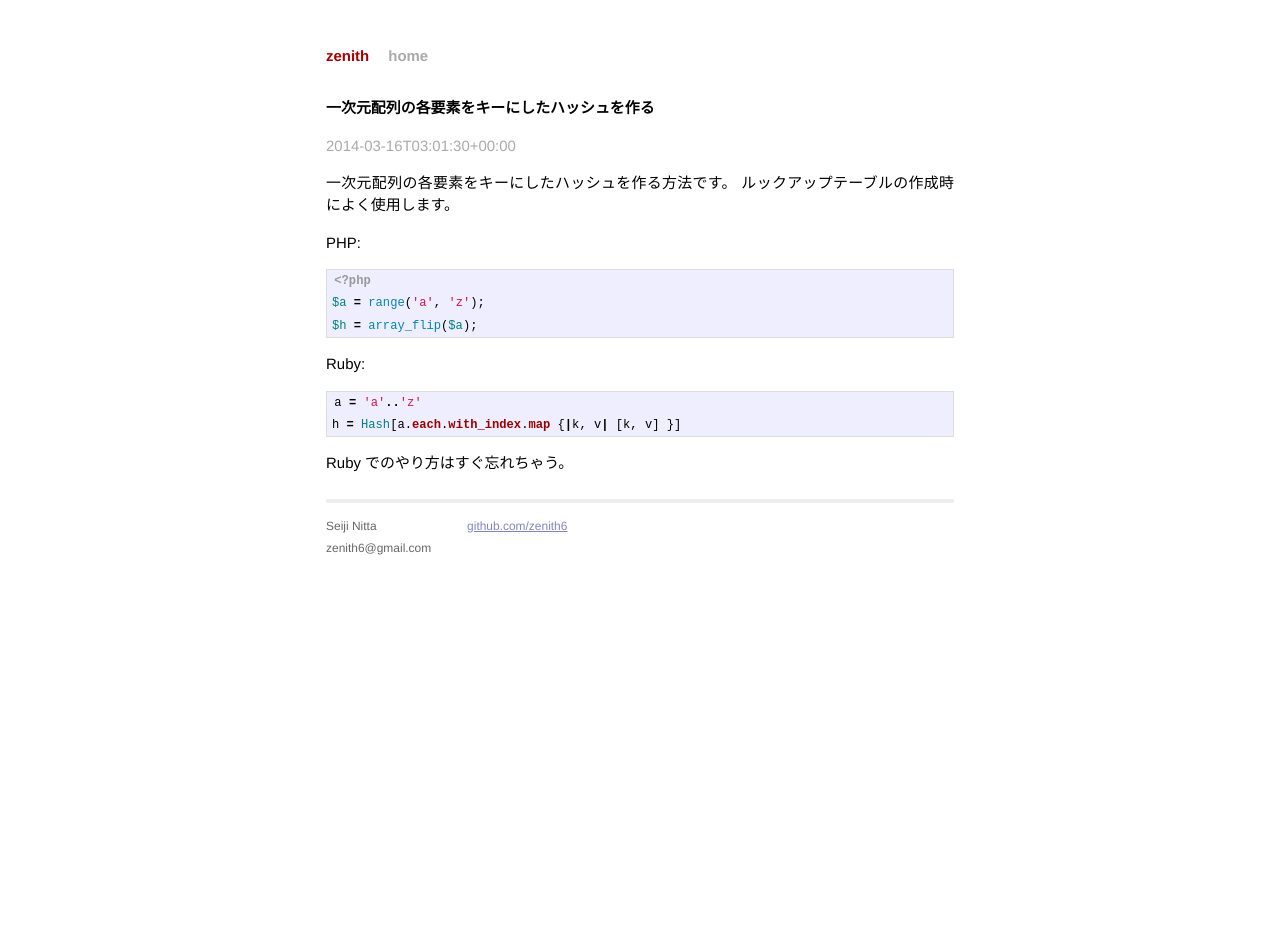
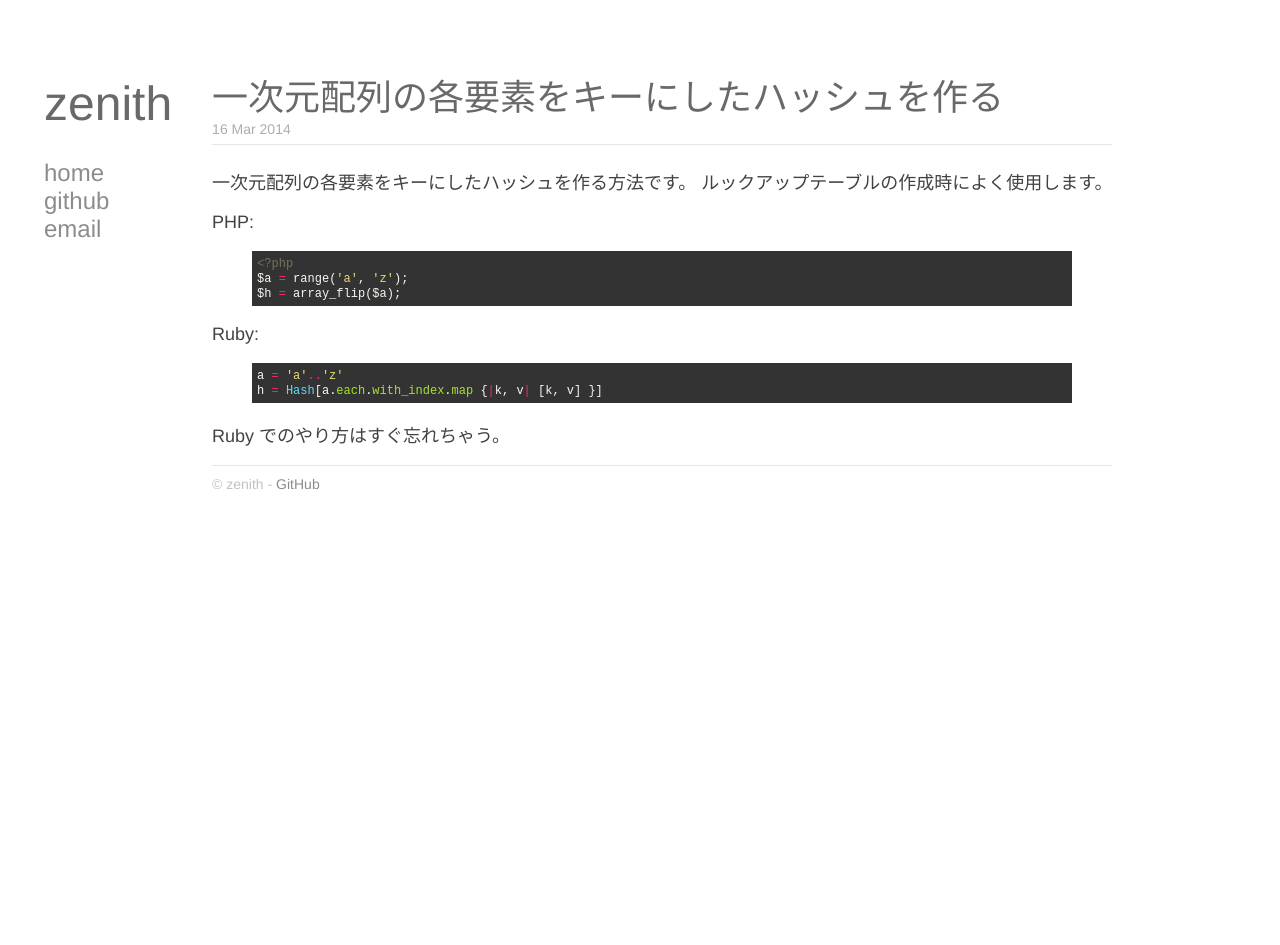
Before and after one commit to zenith6/zenith6.github.io, a Jekyll site: the page built from _posts/2014-03-16-array-to-hash.markdown, in a window 1280 px wide. Built offline with Jekyll 4.4.1, drawn with Linux system fonts in a browser that asks for light colours; Markdown is read by kramdown in place of the engine named in the settings; after the commit the page ends 900 px from its top, so only the background shows below that.

Commit message:
デザインを変更

```diff
--- a/_config.yml
+++ b/_config.yml
@@ -1,6 +1,16 @@
 name: zenith
 markdown: redcarpet
 pygments: true
+github: github.com/zenith6
+about:
+urls:
+    - text: github
+      url: https://github.com/zenith6
+    - text: email
+      url: mailto:zenith6@gmail.com
+
+redcarpet:
+    extensions: [no_intra_emphasis, fenced_code_blocks, autolink, tables, with_toc_data]
 
 exclude: [
     'Rakefile'
--- a/_layouts/default.html
+++ b/_layouts/default.html
@@ -3,7 +3,7 @@
     <head>
         <meta charset="utf-8">
         <meta http-equiv="X-UA-Compatible" content="IE=edge,chrome=1">
-        <title>{{ page.title }}</title>
+		<title>{% if page.title %} {{ page.title }} {% else %} {{ site.name }} {% endif %}</title>
         <meta name="viewport" content="width=device-width">
 
         <!-- syntax highlighting CSS -->
@@ -12,30 +12,40 @@
         <!-- Custom CSS -->
         <link rel="stylesheet" href="/css/main.css">
 
-        </head>
+    </head>
     <body>
-        <div class="site">
-            <div class="header">
-                <h1 class="title">
-                    <a href="/">{{ site.name }}</a>
-                </h1>
-                <a class="extra" href="/">home</a>
-            </div>
 
-            {{ content }}
+		<div id="container">
 
-            <div class="footer">
-                <div class="contact">
-                    <p>
-                        Seiji Nitta<br /> zenith6@gmail.com
-                    </p>
-                </div>
-                <div class="contact">
-                    <p>
-                        <a href="https://github.com/zenith6">github.com/zenith6</a>
-                    </p>
-                </div>
-            </div>
-        </div>
+			<div class="left">
+				<h1>{{ site.name }}</h1>
+
+				<a href="/">home</a><br />
+				{% for i in site.urls %}
+					<a class="about" href="{{ i.url }}">{{ i.text }}</a><br />
+				{% endfor %}
+
+				{% if site.about %}
+				<div id="about">
+					<strong>about</strong><br />
+					{{ site.about }}
+				</div>
+				{% endif %}
+			</div>
+
+			<div class="right">
+
+				{{ content }}
+
+				<footer>
+					&copy; {{ site.name }}
+					{% if site.github %}
+						- <a href="{{ site.github }}">{{ site.github }}</a>
+					{% endif %}
+				</footer>
+			</div>
+
+		</div>
+
     </body>
 </html>
--- a/_layouts/post.html
+++ b/_layouts/post.html
@@ -1,9 +1,9 @@
 ---
 layout: default
 ---
-<h2>{{ page.title }}</h2>
-<p class="meta">{{ page.date | date_to_xmlschema }}</p>
+<h1>{{ page.title }}</h1>
+<span class="time">{{ page.date | date_to_string }}</span>
 
-<div class="post">
-{{ content }}
+<div class="content">
+	<div class="post">{{ content }}</div>
 </div>
--- a/css/main.css
+++ b/css/main.css
@@ -1,160 +1,160 @@
-/*****************************************************************************/
-/*
-/* Common
-/*
-/*****************************************************************************/
-
-/* Global Reset */
-* {
-  margin: 0;
-  padding: 0;
+/**
+ * //////////////
+ * Master styling
+ * //////////////
+ */
+body {
+    font-family: 'Helvetica Neue', Helvetica, Arial, sans-serif;
+    font-size: 18px;
+    color: #424242;
 }
 
-html, body { height: 100%; }
-
-body {
-  background-color: #FFF;
-  font: 13.34px Helvetica, Arial, sans-serif;
-  font-size: small;
-  text-align: center;
+/**
+ * //////////////////////////
+ * Font and link declarations
+ * //////////////////////////
+ */
+span.time {
+    color: #ADADAD;
+    margin-bottom: 0.2em;
+    font-size: 14px;
 }
 
-h1, h2, h3, h4, h5, h6 {
-  font-size: 100%; }
-
-h1 { margin-bottom: 1em; }
-p { margin: 1em 0; }
-
-a         { color: #00a; }
-a:hover   { color: #000; }
-a:visited { color: #a0a; }
-
-/*****************************************************************************/
-/*
-/* Home
-/*
-/*****************************************************************************/
-.posts {
-  list-style-type: none;
-  margin-bottom: 2em;
+h1 {
+    font-weight: normal;
+    color: #696969;
+    margin-bottom: 28px;
 }
 
-.posts li {
-  line-height: 1.75em;
+h2 {
+    font-weight: normal;
+    margin-bottom: 5px;
+    color: #666666;
+    border-bottom: 1px solid #E6E6E6;
 }
 
-.posts span {
-  color: #aaa;
-  font-family: Monaco, "Courier New", monospace;
-  font-size: 80%;
+h3 {
+    font-weight: normal;
+    margin-bottom: 5px;
+    color: #666666;
+    text-decoration: underline;
 }
 
-/*****************************************************************************/
-/*
-/* Site
-/*
-/*****************************************************************************/
-
-.site {
-  font-size: 115%;
-  text-align: justify;
-  width: 42em;
-  margin: 3em auto 2em;
-  line-height: 1.5em;
+a, a:link, a:active {
+    text-decoration: none;
+    color: #8C8C8C;
 }
 
-.header a {
-  font-weight: bold;
-  text-decoration: none;
+a:hover {
+    color: #B3B3B3;
+    text-decoration: underline;
 }
 
-.title {
-  display: inline-block;
-  margin-bottom: 2em;
+/**
+ * /////////////////
+ * Container element
+ * /////////////////
+ */
+div#container {
+    margin: auto;
+    padding: 2em;
 }
 
-.title a {
-  color: #a00;
+/**
+ * //////////////////////////////////
+ * Right aka content column formatting
+ * //////////////////////////////////
+ */
+div.right {
+    width: auto;
+    float: left;
 }
 
-.title a:hover {
-  color: #000;
+div.content {
+    border-top: 1px solid #E6E6E6;
+    margin-top: 5px;
+    padding-top: 5px;
 }
 
-.header a.extra {
-  color: #aaa;
-  margin-left: 1em;
+div.content pre {
+    background: #333333;
+    padding: 5px;
+    color: #FFF;
+    font-family: Menlo, Monaco, Consolas, 'Courier New', monospace;
+    font-size: 12px;
+
+    white-space: pre-wrap;
+    word-wrap: break-word;
+    overflow: auto;
 }
 
-.header a.extra:hover {
-  color: #000;
+div.content .highlight {
+	background: #333333;
 }
 
-.meta {
-  color: #aaa;
+footer {
+    border-top: 1px solid #E6E6E6;
+    width: 100%;
+    height: 10px;
+    margin-top: 10px;
+    padding-top: 10px;
+    color: #C2C2C2;
+    font-size: 14px;
+    bottom: 0;
+    padding-bottom: 10px;
 }
 
-.footer {
-  font-size: 80%;
-  color: #666;
-  border-top: 4px solid #eee;
-  margin-top: 2em;
-  overflow: hidden;
+footer div#github {
+	text-align: right;
 }
 
-.footer .contact {
-  float: left;
-  margin-right: 3em;
+div.right h1 {
+	margin-bottom: -2px;
 }
 
-.footer .contact a {
-  color: #8085C1;
+div.right ul {
+	list-style: none;
+	margin-left: 0;
+	padding: 0;
 }
 
-.footer .rss {
-  margin-top: 1.1em;
-  margin-right: -.2em;
-  float: right;
+div.right ul li {
+	margin-top: 5px;
+	margin-left: 0;
+	padding: 0;
 }
 
-.footer .rss img {
-  border: 0;
+div.right .post ul {
+	list-style: square;
+	margin-left: 15px;
 }
 
-/*****************************************************************************/
-/*
-/* Posts
-/*
-/*****************************************************************************/
-
-/* standard */
-.post pre {
-  border: 1px solid #ddd;
-  background-color: #eef;
-  padding: 0 .4em;
+/**
+ * ///////////////////////////////////
+ * Left column aka nav bar formatting
+ * ///////////////////////////////////
+ */
+div.left {
+        margin-right: 40px;
+        float: left;
+        font-size: 24px;
+        color: #666;
 }
 
-.post ul, .post ol {
-  margin-left: 1.35em;
+div.left strong {
+        font-size: 16px;
+        color: #4A4A4A;
+        font-weight: normal;
 }
 
-.post code {
-  border: 1px solid #ddd;
-  background-color: #eef;
-  padding: 0 .2em;
+div.left div#about {
+        margin-top: 10px;
+		color: #8C8C8C;
 }
 
-.post pre code {
-  border: none;
+div.left img#about {
+    -webkit-border-radius: 150px;
+    margin-bottom: 10px;
+    margin-left: auto;
+    margin-right: auto;
 }
-
-/* terminal */
-.post pre.terminal {
-  border: 1px solid #000;
-  background-color: #333;
-  color: #FFF;
-}
-
-.post pre.terminal code {
-  background-color: #333;
-}
--- a/css/syntax.css
+++ b/css/syntax.css
@@ -1,60 +1,59 @@
-.highlight  { background: #ffffff; }
-.highlight .c { color: #999988; font-style: italic } /* Comment */
-.highlight .err { color: #a61717; background-color: #e3d2d2 } /* Error */
-.highlight .k { font-weight: bold } /* Keyword */
-.highlight .o { font-weight: bold } /* Operator */
-.highlight .cm { color: #999988; font-style: italic } /* Comment.Multiline */
-.highlight .cp { color: #999999; font-weight: bold } /* Comment.Preproc */
-.highlight .c1 { color: #999988; font-style: italic } /* Comment.Single */
-.highlight .cs { color: #999999; font-weight: bold; font-style: italic } /* Comment.Special */
-.highlight .gd { color: #000000; background-color: #ffdddd } /* Generic.Deleted */
-.highlight .gd .x { color: #000000; background-color: #ffaaaa } /* Generic.Deleted.Specific */
+.highlight .hll { background-color: #49483e }
+.highlight .c { color: #75715e } /* Comment */
+.highlight .err { color: #960050; background-color: #1e0010 } /* Error */
+.highlight .k { color: #66d9ef } /* Keyword */
+.highlight .l { color: #ae81ff } /* Literal */
+.highlight .n { color: #f8f8f2 } /* Name */
+.highlight .o { color: #f92672 } /* Operator */
+.highlight .p { color: #f8f8f2 } /* Punctuation */
+.highlight .cm { color: #75715e } /* Comment.Multiline */
+.highlight .cp { color: #75715e } /* Comment.Preproc */
+.highlight .c1 { color: #75715e } /* Comment.Single */
+.highlight .cs { color: #75715e } /* Comment.Special */
 .highlight .ge { font-style: italic } /* Generic.Emph */
-.highlight .gr { color: #aa0000 } /* Generic.Error */
-.highlight .gh { color: #999999 } /* Generic.Heading */
-.highlight .gi { color: #000000; background-color: #ddffdd } /* Generic.Inserted */
-.highlight .gi .x { color: #000000; background-color: #aaffaa } /* Generic.Inserted.Specific */
-.highlight .go { color: #888888 } /* Generic.Output */
-.highlight .gp { color: #555555 } /* Generic.Prompt */
 .highlight .gs { font-weight: bold } /* Generic.Strong */
-.highlight .gu { color: #aaaaaa } /* Generic.Subheading */
-.highlight .gt { color: #aa0000 } /* Generic.Traceback */
-.highlight .kc { font-weight: bold } /* Keyword.Constant */
-.highlight .kd { font-weight: bold } /* Keyword.Declaration */
-.highlight .kp { font-weight: bold } /* Keyword.Pseudo */
-.highlight .kr { font-weight: bold } /* Keyword.Reserved */
-.highlight .kt { color: #445588; font-weight: bold } /* Keyword.Type */
-.highlight .m { color: #009999 } /* Literal.Number */
-.highlight .s { color: #d14 } /* Literal.String */
-.highlight .na { color: #008080 } /* Name.Attribute */
-.highlight .nb { color: #0086B3 } /* Name.Builtin */
-.highlight .nc { color: #445588; font-weight: bold } /* Name.Class */
-.highlight .no { color: #008080 } /* Name.Constant */
-.highlight .ni { color: #800080 } /* Name.Entity */
-.highlight .ne { color: #990000; font-weight: bold } /* Name.Exception */
-.highlight .nf { color: #990000; font-weight: bold } /* Name.Function */
-.highlight .nn { color: #555555 } /* Name.Namespace */
-.highlight .nt { color: #000080 } /* Name.Tag */
-.highlight .nv { color: #008080 } /* Name.Variable */
-.highlight .ow { font-weight: bold } /* Operator.Word */
-.highlight .w { color: #bbbbbb } /* Text.Whitespace */
-.highlight .mf { color: #009999 } /* Literal.Number.Float */
-.highlight .mh { color: #009999 } /* Literal.Number.Hex */
-.highlight .mi { color: #009999 } /* Literal.Number.Integer */
-.highlight .mo { color: #009999 } /* Literal.Number.Oct */
-.highlight .sb { color: #d14 } /* Literal.String.Backtick */
-.highlight .sc { color: #d14 } /* Literal.String.Char */
-.highlight .sd { color: #d14 } /* Literal.String.Doc */
-.highlight .s2 { color: #d14 } /* Literal.String.Double */
-.highlight .se { color: #d14 } /* Literal.String.Escape */
-.highlight .sh { color: #d14 } /* Literal.String.Heredoc */
-.highlight .si { color: #d14 } /* Literal.String.Interpol */
-.highlight .sx { color: #d14 } /* Literal.String.Other */
-.highlight .sr { color: #009926 } /* Literal.String.Regex */
-.highlight .s1 { color: #d14 } /* Literal.String.Single */
-.highlight .ss { color: #990073 } /* Literal.String.Symbol */
-.highlight .bp { color: #999999 } /* Name.Builtin.Pseudo */
-.highlight .vc { color: #008080 } /* Name.Variable.Class */
-.highlight .vg { color: #008080 } /* Name.Variable.Global */
-.highlight .vi { color: #008080 } /* Name.Variable.Instance */
-.highlight .il { color: #009999 } /* Literal.Number.Integer.Long */
+.highlight .kc { color: #66d9ef } /* Keyword.Constant */
+.highlight .kd { color: #66d9ef } /* Keyword.Declaration */
+.highlight .kn { color: #f92672 } /* Keyword.Namespace */
+.highlight .kp { color: #66d9ef } /* Keyword.Pseudo */
+.highlight .kr { color: #66d9ef } /* Keyword.Reserved */
+.highlight .kt { color: #66d9ef } /* Keyword.Type */
+.highlight .ld { color: #e6db74 } /* Literal.Date */
+.highlight .m { color: #ae81ff } /* Literal.Number */
+.highlight .s { color: #e6db74 } /* Literal.String */
+.highlight .na { color: #a6e22e } /* Name.Attribute */
+.highlight .nb { color: #f8f8f2 } /* Name.Builtin */
+.highlight .nc { color: #a6e22e } /* Name.Class */
+.highlight .no { color: #66d9ef } /* Name.Constant */
+.highlight .nd { color: #a6e22e } /* Name.Decorator */
+.highlight .ni { color: #f8f8f2 } /* Name.Entity */
+.highlight .ne { color: #a6e22e } /* Name.Exception */
+.highlight .nf { color: #a6e22e } /* Name.Function */
+.highlight .nl { color: #f8f8f2 } /* Name.Label */
+.highlight .nn { color: #f8f8f2 } /* Name.Namespace */
+.highlight .nx { color: #a6e22e } /* Name.Other */
+.highlight .py { color: #f8f8f2 } /* Name.Property */
+.highlight .nt { color: #f92672 } /* Name.Tag */
+.highlight .nv { color: #f8f8f2 } /* Name.Variable */
+.highlight .ow { color: #f92672 } /* Operator.Word */
+.highlight .w { color: #f8f8f2 } /* Text.Whitespace */
+.highlight .mf { color: #ae81ff } /* Literal.Number.Float */
+.highlight .mh { color: #ae81ff } /* Literal.Number.Hex */
+.highlight .mi { color: #ae81ff } /* Literal.Number.Integer */
+.highlight .mo { color: #ae81ff } /* Literal.Number.Oct */
+.highlight .sb { color: #e6db74 } /* Literal.String.Backtick */
+.highlight .sc { color: #e6db74 } /* Literal.String.Char */
+.highlight .sd { color: #e6db74 } /* Literal.String.Doc */
+.highlight .s2 { color: #e6db74 } /* Literal.String.Double */
+.highlight .se { color: #ae81ff } /* Literal.String.Escape */
+.highlight .sh { color: #e6db74 } /* Literal.String.Heredoc */
+.highlight .si { color: #e6db74 } /* Literal.String.Interpol */
+.highlight .sx { color: #e6db74 } /* Literal.String.Other */
+.highlight .sr { color: #e6db74 } /* Literal.String.Regex */
+.highlight .s1 { color: #e6db74 } /* Literal.String.Single */
+.highlight .ss { color: #e6db74 } /* Literal.String.Symbol */
+.highlight .bp { color: #f8f8f2 } /* Name.Builtin.Pseudo */
+.highlight .vc { color: #f8f8f2 } /* Name.Variable.Class */
+.highlight .vg { color: #f8f8f2 } /* Name.Variable.Global */
+.highlight .vi { color: #f8f8f2 } /* Name.Variable.Instance */
+.highlight .il { color: #ae81ff } /* Literal.Number.Integer.Long */
--- a/index.html
+++ b/index.html
@@ -1,13 +1,12 @@
 ---
 layout: default
-title: zenith
 ---
 
 <div id="home">
-  <h1>Blog Posts</h1>
+  <h1>ぶろろ１</h1>
   <ul class="posts">
     {% for post in site.posts %}
-      <li><span>{{ post.date | date:"%Y-%m-%d" }}</span> &raquo; <a href="{{ post.url }}">{{ post.title }}</a></li>
+      <li><span>{{ post.date | date_to_string }}</span> &raquo; <a href="{{ post.url }}">{{ post.title }}</a></li>
     {% endfor %}
   </ul>
 </div>
```
